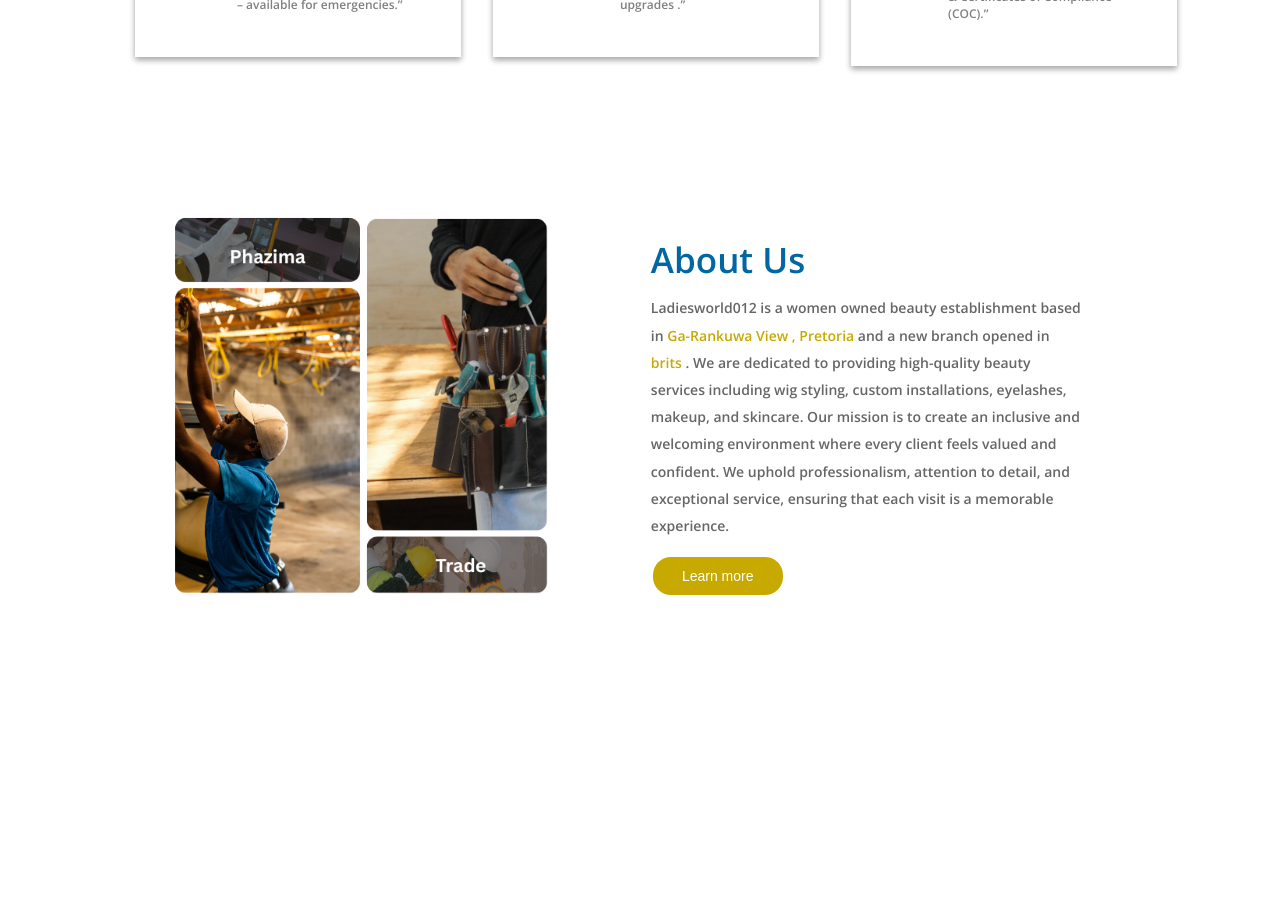
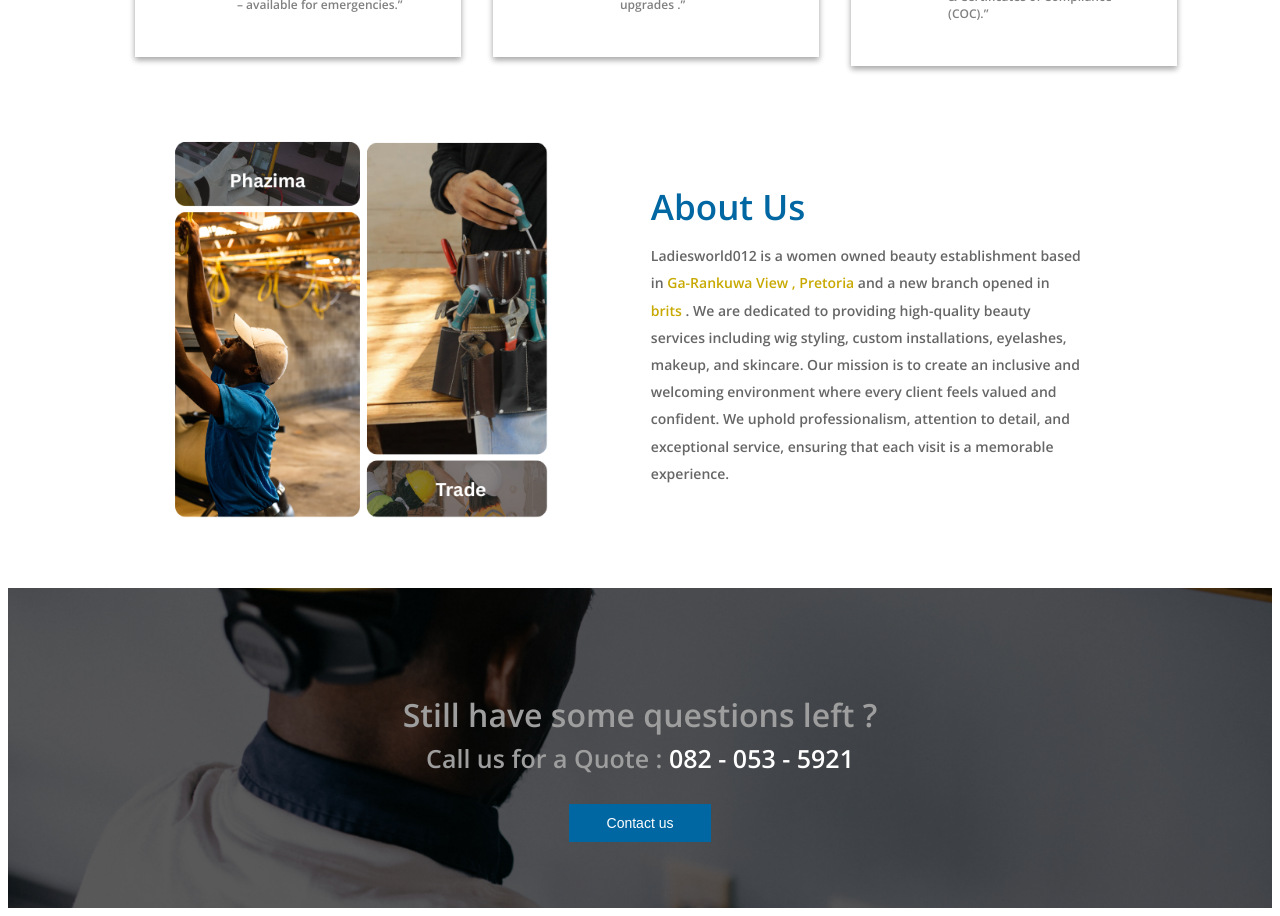
Before and after one commit to Trophydecoder/PhazimaTrading, an Angular app: page / in a window 1280 px wide. Shown: the part 960-1876 px from the top of the page. Before the commit the page ends 1714 px from the top, so only its background shows below. Built offline with nearby package versions, Linux system fonts and the light colour scheme.

Commit message:
call us component done

```diff
--- a/src/app/components/aboutus/aboutus.component.html
+++ b/src/app/components/aboutus/aboutus.component.html
@@ -18,7 +18,7 @@
             exceptional service, ensuring that each visit is a memorable
             experience.
           </p>
-          <input type="button" alt="" id="about" value="Learn more">
+
         </div>
       </div>
     </div>
--- a/src/app/components/aboutus/aboutus.component.scss
+++ b/src/app/components/aboutus/aboutus.component.scss
@@ -1,6 +1,6 @@
 .ContainerForAll {
     width: 100%;
-    height: 85vh;
+
     font-family: 'Open Sans', sans-serif;
 
     display: flex;
@@ -45,7 +45,8 @@
   .MyStory {
     margin-top: -11%;
     width: 100%;
-    text-align: left;
+    text-align: center;
+    align-items: center;
     display: flex;
     flex-direction: column;
     justify-content: center;
@@ -109,6 +110,7 @@
       justify-content:center;
       width: 85%;
       display: flex;
+      margin-top: 4%;
     }
 
     #Aboutme {
@@ -118,7 +120,9 @@
     }
 
     .MyStory {
-      text-align: left;
+        align-items:start;
+        justify-content: left;
+      text-align:left;
       padding-left: 3rem;
       margin-top: 0%;
     }
--- /dev/null
+++ b/src/app/components/callus/callus.component.html
@@ -0,0 +1,9 @@
+<div class="MainContainer">
+    <div class="SectionContainer">
+        <div class="Callus">
+            <h4>Still have some questions left ?</h4>
+<p> Call us for a Quote : <span>082 - 053 - 5921</span></p>
+            <input type="button" alt="" id="about" value="Contact us">
+        </div>
+    </div>
+</div>
--- /dev/null
+++ b/src/app/components/callus/callus.component.scss
@@ -0,0 +1,61 @@
+.MainContainer{
+    background-image:url('/assets/CallusBG.png');
+    background-repeat: no-repeat;
+    background-size: cover;
+    height: 25vh;
+    display: flex;
+    align-items: center;
+    margin-top: -13%;
+}
+.SectionContainer{
+
+    width: 100%;
+    display: flex;
+    justify-content: center;
+    align-items: center;
+    text-align: center;
+}
+.Callus h4{
+    font-size: 22px;
+    color: rgb(158, 158, 158);
+    font-family: 'Open Sans', sans-serif;
+}
+.Callus p{
+    margin-top: -7%;
+     font-size: 18px;
+     color: rgb(158, 158, 158);
+     font-family: 'Open Sans', sans-serif;
+}
+.Callus p span{
+    color:#ffffff;
+}
+#about{
+    width: 30%;
+    background-color:#0067a2;
+    border: none;
+    color: white;
+    padding: 11px 13px;
+
+    text-align: center;
+    text-decoration: none;
+    display: inline-block;
+    font-size: 14px;
+    margin: 4px 2px;
+    cursor: pointer;
+  }
+@media screen and (min-width:1024px){
+    .MainContainer{
+        height: 40vh;
+        margin-top: 3%;
+    }
+    .Callus h4{
+        font-size: 32px;
+
+        font-family: 'Open Sans', sans-serif;
+   }
+   .Callus p {
+    margin-top: -8%;
+    font-size: 25px;
+   }
+
+}
--- a/src/app/pages/homepage/homepage.component.html
+++ b/src/app/pages/homepage/homepage.component.html
@@ -2,3 +2,4 @@
 <app-landing></app-landing>
 <app-promotionalpoints></app-promotionalpoints>
 <app-aboutus></app-aboutus>
+<app-callus></app-callus>
--- a/src/app/pages/homepage/homepage.component.ts
+++ b/src/app/pages/homepage/homepage.component.ts
@@ -3,10 +3,11 @@ import { NavbarComponent } from "../../components/navbar/navbar.component";
 import { LandingComponent } from "../../components/landing/landing.component";
 import { PromotionalpointsComponent } from "../../components/promotionalpoints/promotionalpoints.component";
 import { AboutusComponent } from "./../../components/aboutus/aboutus.component";
+import { CallusComponent } from "../../components/callus/callus.component";
 
 @Component({
   selector: 'app-homepage',
-  imports: [NavbarComponent, LandingComponent, PromotionalpointsComponent, AboutusComponent],
+  imports: [NavbarComponent, LandingComponent, PromotionalpointsComponent, AboutusComponent, CallusComponent],
   templateUrl: './homepage.component.html',
   styleUrl: './homepage.component.scss'
 })
```
Also changed, not shown: src/app/components/callus/callus.component.ts (added, +11 -0 lines), public/assets/CallusBG.png (added), 1 other file (tests, documents, lock files or other folders).
